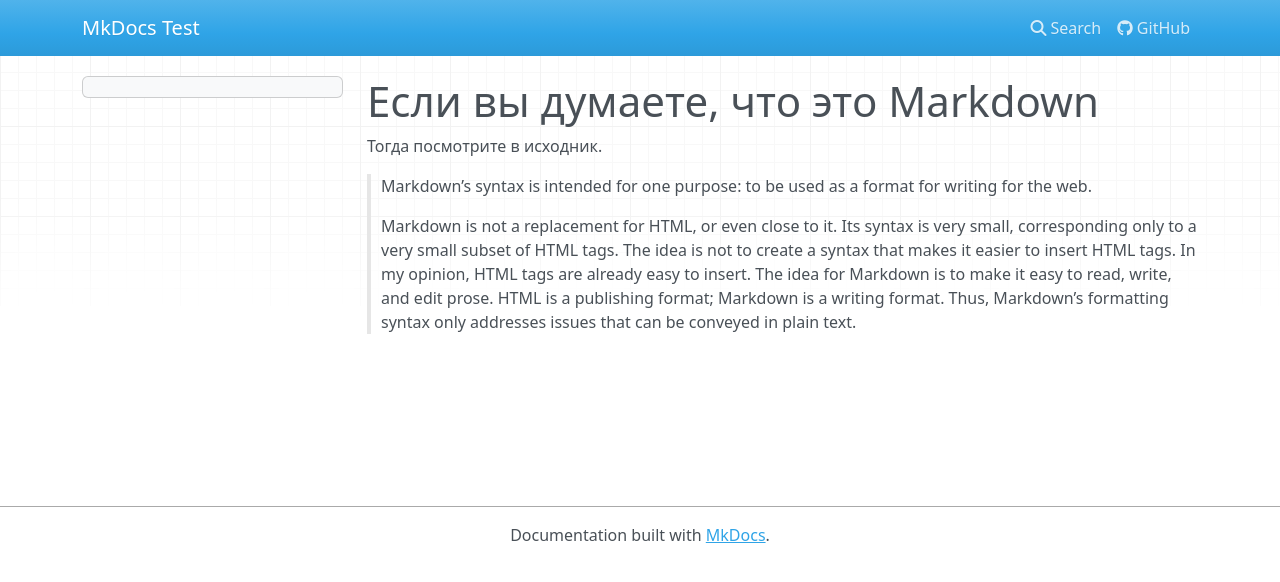
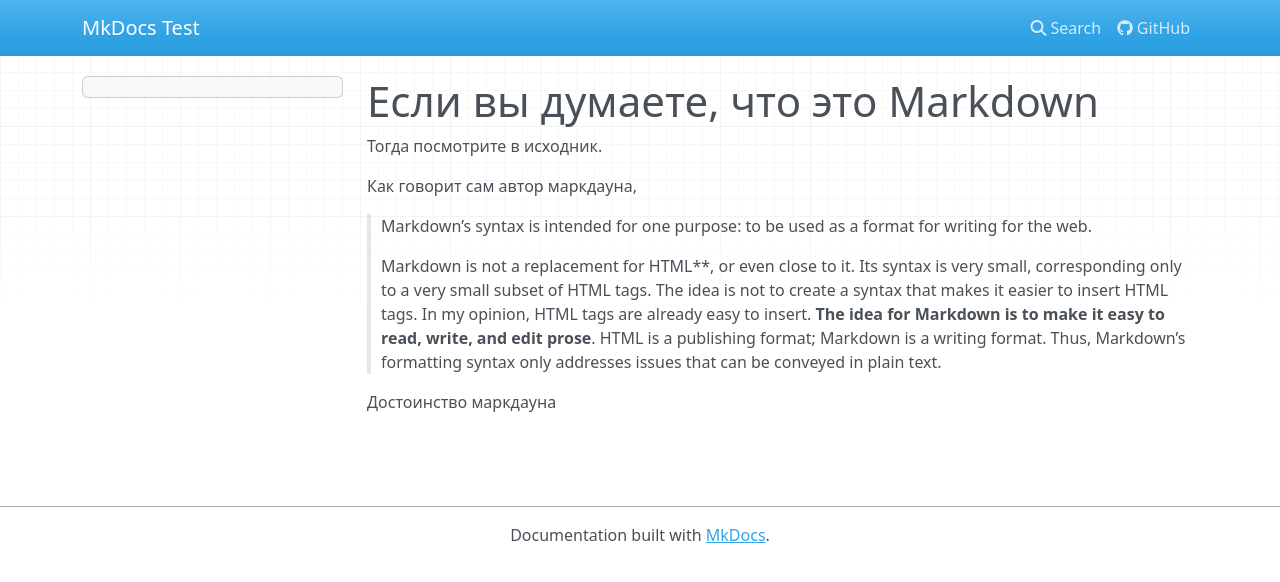
Before and after one commit to mironovalexey/docs, an MkDocs documentation site: the page built from docs/html.md, in a window 1280 px wide. Shown: the top 582 px of the page. Built offline with MkDocs 1.6.1, drawn with Linux system fonts in a browser that asks for light colours; nearby versions of some CDN libraries; old or Windows-style settings are respelled for this version of MkDocs.

Commit message:
Update html.md

```diff
--- a/docs/html.md
+++ b/docs/html.md
@@ -1,11 +1,15 @@
 <h1>Если вы думаете, что это Markdown</h1>
+
 Тогда посмотрите в исходник.
 
+Как говорит сам автор маркдауна,
 <blockquote>
 <p>
 Markdown’s syntax is intended for one purpose: to be used as a format for writing for the web.
 </p>
 <p>
-Markdown is not a replacement for HTML, or even close to it. Its syntax is very small, corresponding only to a very small subset of HTML tags. The idea is not to create a syntax that makes it easier to insert HTML tags. In my opinion, HTML tags are already easy to insert. The idea for Markdown is to make it easy to read, write, and edit prose. HTML is a publishing format; Markdown is a writing format. Thus, Markdown’s formatting syntax only addresses issues that can be conveyed in plain text.
+Markdown is not a replacement for HTML**, or even close to it. Its syntax is very small, corresponding only to a very small subset of HTML tags. The idea is not to create a syntax that makes it easier to insert HTML tags. In my opinion, HTML tags are already easy to insert. <b>The idea for Markdown is to make it easy to read, write, and edit prose</b>. HTML is a publishing format; Markdown is a writing format. Thus, Markdown’s formatting syntax only addresses issues that can be conveyed in plain text.
 </p>
 </blockquote>
+
+Достоинство маркдауна
```
